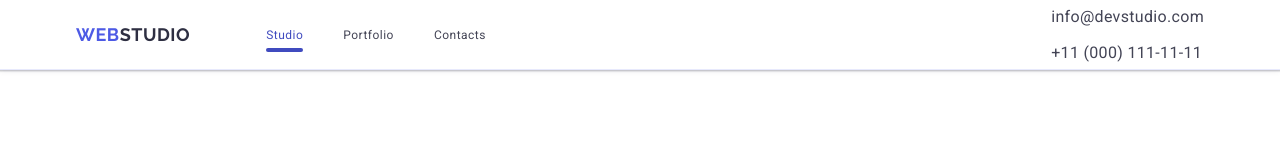
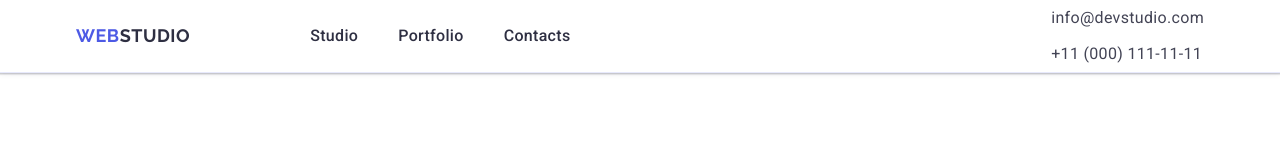
Before and after one commit to DmytroDurikhin/goit-markup-hw-06, a plain HTML site: page index.html in a window 1280 px wide. Drawn offline with nearby package versions, Linux system fonts and the light colour scheme.

Commit message:
Revert "+"
This reverts commit e20cdd5e49eff252cfdec91ca15e994fd7f47b81.

```diff
--- a/css/style-old.css
+++ b/css/style-old.css
@@ -3,17 +3,20 @@
 }
 
 .container {
-}
+
 
 /* #region Header */
 .header {
+
 }
 .header-container {
+
 }
 .header-nav {
 }
 
 .header-list {
+
 }
 
 .header-link.current {
@@ -39,28 +42,21 @@
 }
 
 .header-logo {
+
+
+  margin-right: 76px;
 }
 
 .header-logo-black {
+
 }
 
 .header-link {
-  position: relative;
-  color: #2e2f42;
-  font-family: 'Roboto', sans-serif;
-  font-size: 16px;
-  font-style: normal;
-  font-weight: 500;
-  line-height: 1.5;
-  letter-spacing: 0.02em;
-  padding: 24px 0;
-  display: block;
-  transition-property: color;
-  transition-duration: 250ms;
-  transition-timing-function: cubic-bezier(0.4, 0, 0.2, 1);
+
 }
 
 .header-contacts {
+
 }
 
 .header-contacts-list {
@@ -69,15 +65,18 @@
   gap: 40px;
 }
 .header-contacts-link {
+
 }
 
 .header-logo-black:hover,
 .header-logo:focus {
+
 }
 .header-link:hover,
 .header-link:focus,
 .header-contacts-link:hover,
 .header-contacts-link:focus {
+
 }
 /* #endregion */
 /* #region Hero */
--- a/css/style.css
+++ b/css/style.css
@@ -163,46 +163,24 @@ input {
 
   .header-link {
     position: relative;
-    color: #434455;
-
-    font-size: 12px;
-
-    line-height: 1.17;
-    letter-spacing: 0.04em;
-
+    color: #2e2f42;
+    font-family: 'Roboto', sans-serif;
+    font-size: 16px;
+    font-style: normal;
+    font-weight: 500;
+    line-height: 1.5;
+    letter-spacing: 0.02em;
+    padding: 24px 0;
     display: block;
     transition-property: color;
     transition-duration: 250ms;
     transition-timing-function: cubic-bezier(0.4, 0, 0.2, 1);
   }
-  .header-link.current {
-    color: #404bbf;
-  }
-
-  .header-link::after {
-    content: '';
-    width: 100%;
-    height: 4px;
-    border-radius: 2px;
-    background-color: #404bbf;
-    position: absolute;
-    transition-duration: 250ms;
-    transition-timing-function: cubic-bezier(0.4, 0, 0.2, 1);
-    left: 0;
-    top: 20px;
-    bottom: -1px;
-    opacity: 0;
-  }
-  .header-link:hover::after,
-  .header-link:focus::after,
-  .header-link.current::after {
-    opacity: 1;
-  }
 
   .header-contacts-link {
     color: #434455;
     display: block;
-
+    /* padding: 24px 0; */
     transition-property: color;
     transition-duration: 250ms;
     transition-timing-function: cubic-bezier(0.4, 0, 0.2, 1);
@@ -219,10 +197,4 @@ input {
   }
 }
 
-@media only screen and (min-width: 1158px) {
-  .header-logo {
-    margin-right: 76px;
-  }
-}
-
 /* #endregion */
```
